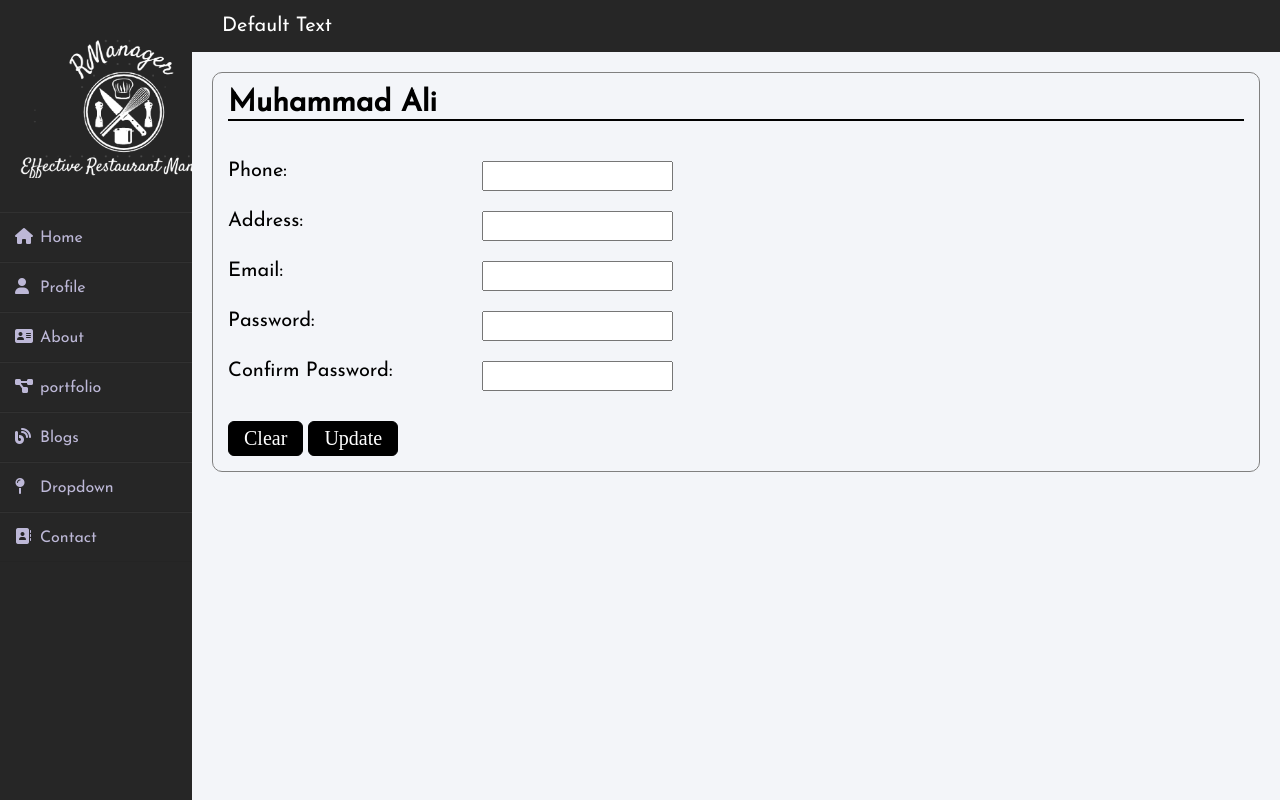
After one commit to NelsonGan/rmanager, a PHP site: page /update_profile.php in a window 1280 px wide. The commit adds this page. Run offline with PHP 8.4, Linux system fonts and the light colour scheme; some libraries are stand-ins or nearby versions.

Commit message:
Complete update profile page

```diff
--- a/profile.php
+++ b/profile.php
@@ -10,7 +10,7 @@
 
     <div class="mainbody">
         <div class="topbar">
-            <span>Default Text</span>
+            <span>Profile</span>
         </div>
 
         <div class="main-container">
@@ -26,14 +26,14 @@
                 </ul>
             </div>
             <div class="right-container">
-                <p class="name">Muhammad Ali</p>
+                <p class="name">Muhammad Ali <input type="submit" class="btn" value="Update" style="margin-left: 10px; height: 35px;"> </p>
                 <p class="job-title">Full-Time Staff</p>
 
                 <p class="about">About</p>
 
                 <p class="title">Contact Information</p>
                 <div class="content">
-                <div class="content-left">
+                    <div class="content-left">
                         <p>Phone:</p>
                         <p>Address:</p>
                         <p>Email:</p>
--- a/stylesheets/profile.css
+++ b/stylesheets/profile.css
@@ -78,6 +78,7 @@
     border-bottom: 2px solid black;
     font-size: 20px;
     font-weight: bold;
+    width: 80%;
 }
 
 .title
@@ -95,3 +96,8 @@
 {
     margin: 20px 0px;
 }
+
+.btn
+{
+    margin-left: 10px;
+}
--- /dev/null
+++ b/stylesheets/update_profile.css
@@ -0,0 +1,44 @@
+.container
+{
+    margin: 20px;
+    border: 1px solid grey;
+    padding: 15px;
+    border-radius: 10px;
+}
+
+.name
+{
+    font-size: 30px;
+    font-weight: bold;
+    margin-bottom: 40px;
+    border-bottom: 2px solid black;
+}
+
+.content
+{
+    display: flex;
+}
+
+.content-left
+{
+    flex: 1;
+}
+
+.content-right
+{
+    flex: 3
+}
+
+.content-left p
+{
+    margin-bottom: 30px;
+    font-size: 20px;
+}
+
+.content-right input
+{
+    height: 30px;
+    padding: 1px;
+    margin-bottom: 20px;
+    width: 25%
+}
--- /dev/null
+++ b/update_profile.php
@@ -0,0 +1,41 @@
+<!DOCTYPE html>
+<head>
+    <title>Default Title</title>
+    <link href="stylesheets/default.css" rel="stylesheet" type="text/css">
+    <link href="stylesheets/update_profile.css" rel="stylesheet" type="text/css">
+
+</head>
+
+<body>
+    <?php include "sidebar.html"; ?>
+
+    <div class="mainbody">
+        <div class="topbar">
+            <span>Default Text</span>
+        </div>
+
+        <div class="container">
+            <p class="name">Muhammad Ali</p>
+                <div class="content">
+                    <div class="content-left">
+                        <p>Phone:</p>
+                        <p>Address:</p>
+                        <p>Email:</p>
+                        <p>Password:</p>
+                        <p>Confirm Password:</p>
+                    </div>
+                    <div class="content-right">
+                        <input type="textbox"><br>
+                        <input type="textbox"><br>
+                        <input type="textbox"><br>
+                        <input type="textbox"><br>
+                        <input type="textbox"><br>
+                    </div>
+                </div>
+
+                <input type="submit" class="btn" value="Clear" style="margin-top: 10px; height: 35px;">
+                <input type="submit" class="btn" value="Update" style="margin-top: 10px; height: 35px;">
+        </div>
+
+    </div>
+</body>
```
